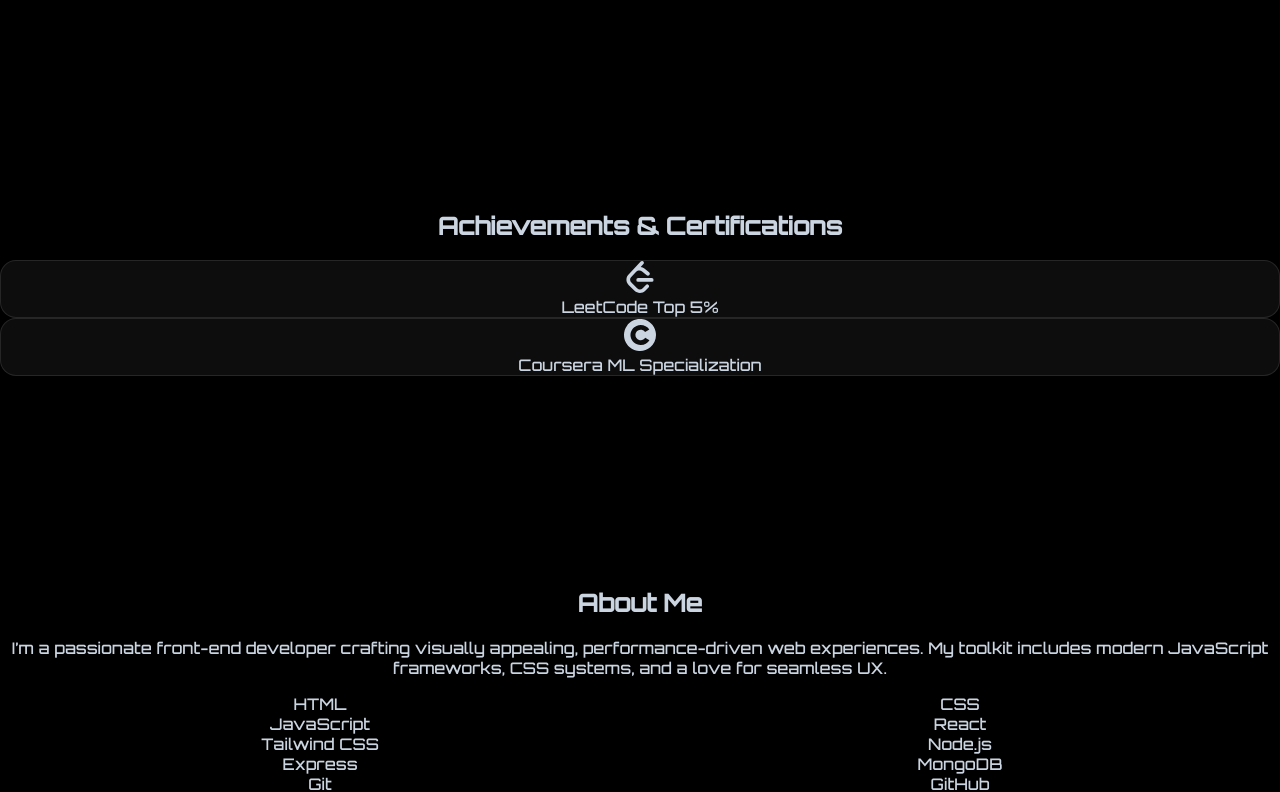
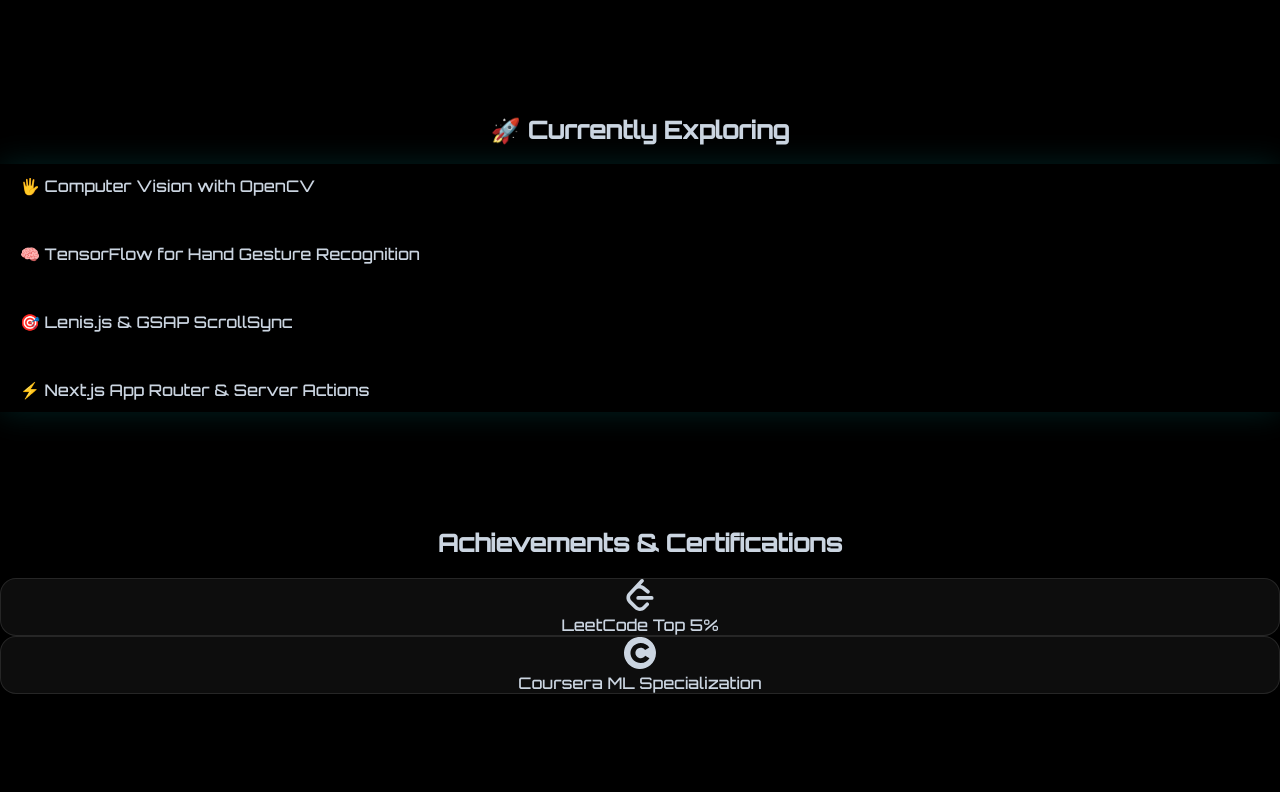
Before and after one commit to Wizard-Mayank/My-Portfolio, a React (Vite) app: page / in a window 1280 px wide. Shown: the part 1601-2393 px from the top of the page. Built offline with nearby package versions, Linux system fonts and the light colour scheme.

Commit message:
added currently exploring section

```diff
--- a/src/App.jsx
+++ b/src/App.jsx
@@ -15,6 +15,7 @@
 import Footer from "./components/Footer";
 import "./utils/lenis";
 import Contact from "./components/Contact";
+import CurrentlyExploring from "./components/CurrentlyExploring.jsx";
 
 function App() {
   const [theme, setTheme] = useState(
@@ -60,6 +61,9 @@
           <TechStack />
         </Reveal>
         <Reveal>
+          <CurrentlyExploring />
+        </Reveal>
+        <Reveal>
           <Achievements />
         </Reveal>
         <Reveal>
--- /dev/null
+++ b/src/components/CurrentlyExploring.jsx
@@ -0,0 +1,61 @@
+import React from "react";
+import { motion } from "framer-motion";
+
+const topics = [
+  "🖐️ Computer Vision with OpenCV",
+  "🧠 TensorFlow for Hand Gesture Recognition",
+  "🎯 Lenis.js & GSAP ScrollSync",
+  "⚡ Next.js App Router & Server Actions",
+];
+
+const listItemVariants = {
+  hidden: { opacity: 0, x: -40 },
+  visible: (i) => ({
+    opacity: 1,
+    x: 0,
+    transition: {
+      delay: i * 0.15,
+      duration: 0.6,
+      ease: "easeOut",
+    },
+  }),
+};
+
+const CurrentlyExploring = () => {
+  return (
+    <div className="relative w-full flex flex-col items-center justify-center mt-32 px-4 sm:px-8 md:px-16 lg:px-24">
+      {/* Clean themed heading */}
+      <motion.h2
+        initial={{ opacity: 0, y: 20 }}
+        whileInView={{ opacity: 1, y: 0 }}
+        viewport={{ once: true }}
+        transition={{ duration: 0.6, ease: "easeOut" }}
+        className="text-3xl md:text-4xl font-semibold tracking-wide text-black dark:text-white text-center mb-12 font-tech"
+      >
+        🚀 Currently Exploring
+      </motion.h2>
+
+      {/* Glowing glass card */}
+      <div className="relative group rounded-2xl p-6 bg-black/40 backdrop-blur-lg shadow-[0_0_30px_#00FFFF22] hover:shadow-[0_0_50px_#00FFFF66] transition-all duration-500 overflow-visible w-full sm:max-w-3xl">
+        <ul className="exploring-list relative z-10">
+          {topics.map((topic, index) => (
+            <motion.li
+              key={index}
+              custom={index}
+              initial="hidden"
+              whileInView="visible"
+              viewport={{ once: true }}
+              variants={listItemVariants}
+              className="text-white text-lg md:text-xl font-medium font-tech tracking-wide mb-6 last:mb-0 relative px-2 hover:scale-105 hover:text-cyan-300 transition duration-300"
+            >
+              <span className="relative z-20">{topic}</span>
+              <span className="absolute inset-0 rounded-md bg-cyan-400 opacity-0 blur-md scale-105 group-hover:opacity-10 transition duration-300" />
+            </motion.li>
+          ))}
+        </ul>
+      </div>
+    </div>
+  );
+};
+
+export default CurrentlyExploring;
--- a/src/index.css
+++ b/src/index.css
@@ -136,7 +136,12 @@
   position: absolute;
   inset: 0;
   border-radius: inherit;
-  background: radial-gradient(circle at 50% 50%, #00f0ff55, #ff00ff33, transparent);
+  background: radial-gradient(
+    circle at 50% 50%,
+    #00f0ff55,
+    #ff00ff33,
+    transparent
+  );
   opacity: 0;
   pointer-events: none;
   transition: opacity 0.4s ease;
@@ -157,7 +162,8 @@
 html.light .glow-card {
   background: rgba(255, 255, 255, 0.4);
   border: 1px solid rgba(14, 165, 233, 0.3);
-  box-shadow: 0 0 10px rgba(14, 165, 233, 0.1), 0 0 20px rgba(139, 92, 246, 0.08);
+  box-shadow: 0 0 10px rgba(14, 165, 233, 0.1),
+    0 0 20px rgba(139, 92, 246, 0.08);
 }
 
 .cta-btn {
@@ -289,10 +295,7 @@
 .neon-input:focus {
   outline: none;
   border: 1px solid #00ffc3;
-  box-shadow:
-    0 0 6px #00ffc3,
-    0 0 12px #00ffc36e,
-    inset 0 0 6px #00ffc3;
+  box-shadow: 0 0 6px #00ffc3, 0 0 12px #00ffc36e, inset 0 0 6px #00ffc3;
   background: rgba(255, 255, 255, 0.07);
 }
 html.dark .neon-input {
@@ -447,3 +450,62 @@
     opacity: 0;
   }
 }
+
+/* Fix list spacing + remove bullets globally for exploring list */
+.exploring-list {
+  list-style: none;
+  padding: 0;
+  margin: 0;
+  display: flex;
+  flex-direction: column;
+  gap: 1.5rem;
+}
+
+/* Glow hover effect on each bullet */
+.exploring-list li {
+  margin: 0;
+  padding: 12px 20px;
+  border-radius: 12px;
+  transition: all 0.3s ease;
+}
+
+.exploring-list li:hover {
+  transform: scale(1.05);
+  box-shadow: 0 0 20px rgba(0, 255, 255, 0.4), 0 0 40px rgba(255, 0, 255, 0.3);
+}
+
+/* Glowing futuristic text */
+.text-glow {
+  text-shadow: 0 0 10px rgba(0, 255, 255, 0.5), 0 0 18px rgba(255, 0, 255, 0.4);
+}
+
+.underline-animated {
+  position: relative;
+  display: inline-block;
+}
+
+.underline-animated::after {
+  content: '';
+  position: absolute;
+  left: 0;
+  bottom: -4px;
+  width: 100%;
+  height: 2px;
+  background: linear-gradient(90deg, #00ffff, #00ffffaa);
+  animation: underlineSlide 3s ease-in-out infinite;
+}
+
+@keyframes underlineSlide {
+  0% {
+    transform: translateX(-100%);
+    opacity: 0.2;
+  }
+  50% {
+    transform: translateX(0%);
+    opacity: 1;
+  }
+  100% {
+    transform: translateX(100%);
+    opacity: 0.2;
+  }
+}
```
